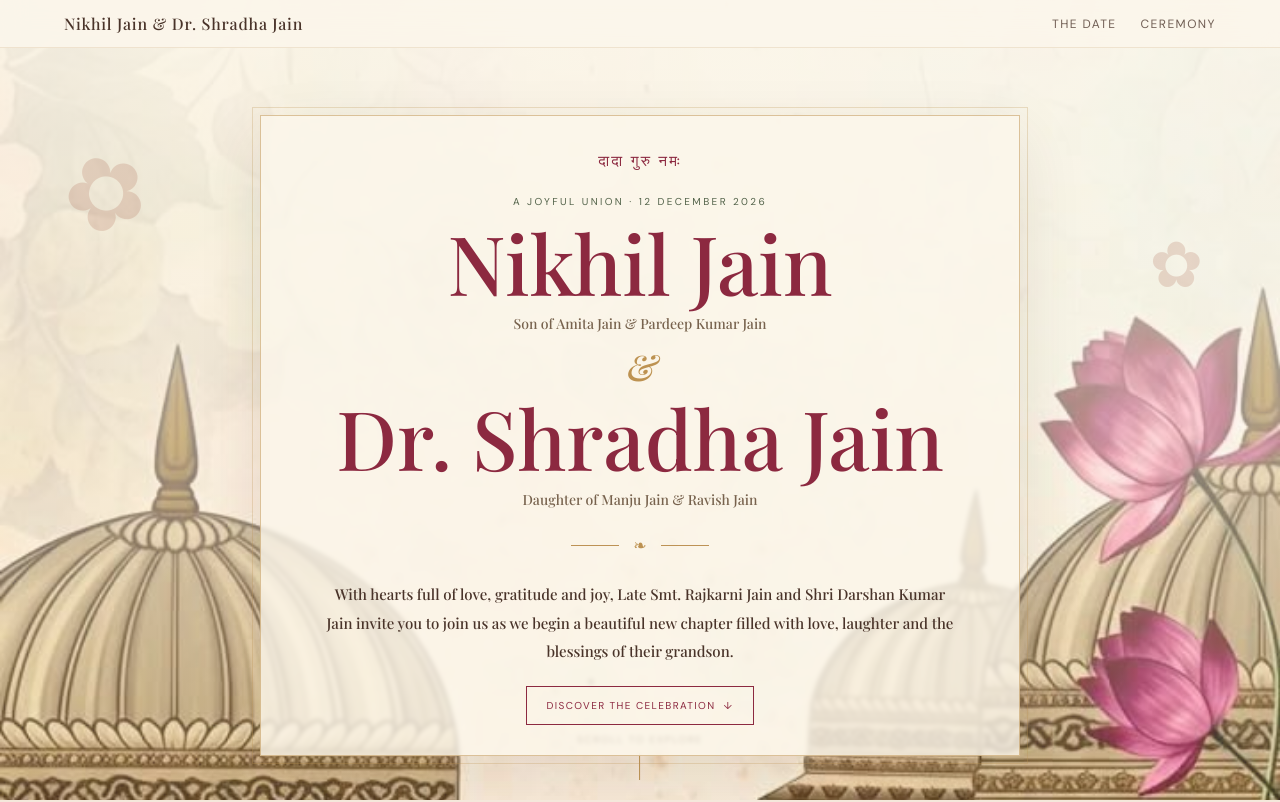
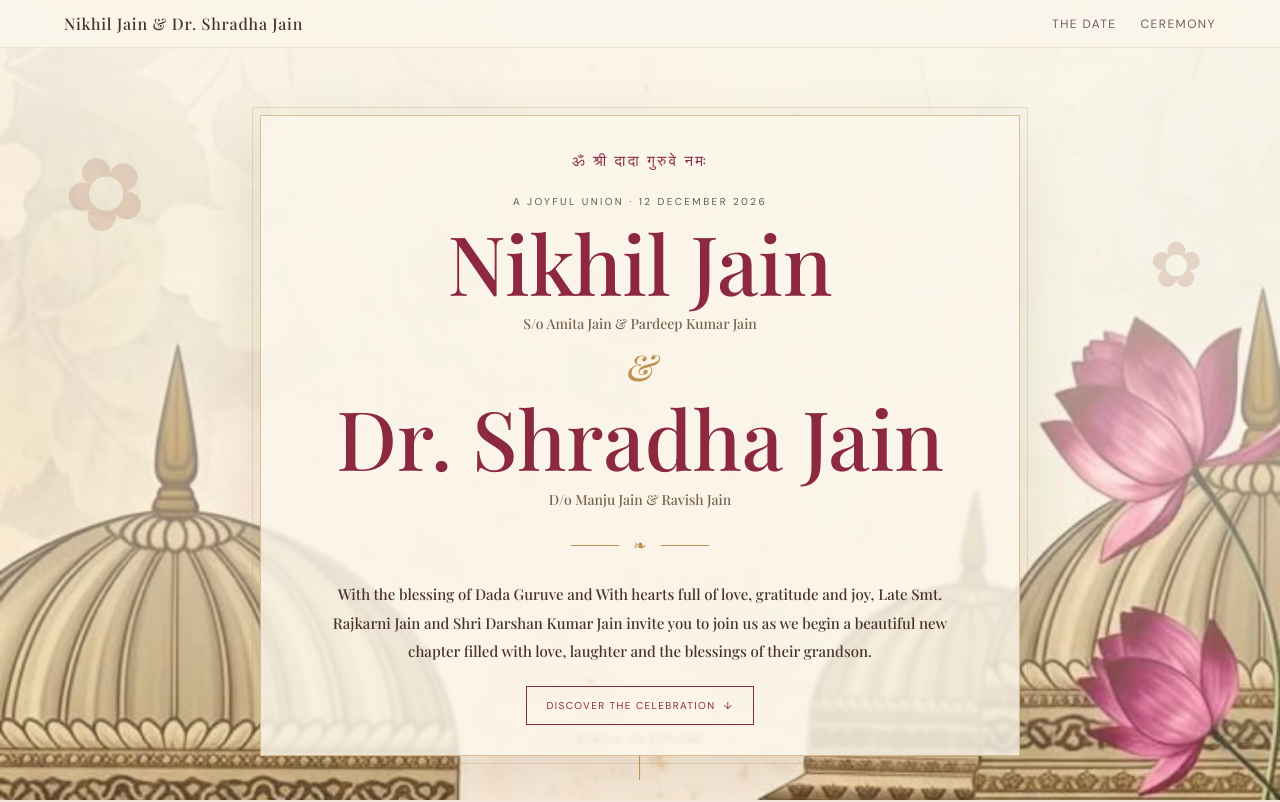
Before and after one commit to cpj-cpj/nikhil-shradha-wedding-invite, a plain HTML site: page index.html in a window 1280 px wide. Shown: the top 802 px of the page. Drawn offline with nearby package versions, Linux system fonts and the light colour scheme; a web font is replaced by a local one.

Commit message:
Update blessing and family wording

```diff
--- a/index.html
+++ b/index.html
@@ -26,11 +26,11 @@
   <main>
     <section class="hero" id="home">
       <div class="hero-inner">
-        <div class="mantra">दादा गुरु नमः</div>
+        <div class="mantra">ॐ श्री दादा गुरुवे नमः</div>
         <div class="eyebrow">A joyful union · 12 December 2026</div>
-        <h1><span class="person-name"><span>Nikhil Jain</span><span class="name-family">Son of Amita Jain &amp; Pardeep Kumar Jain</span></span><i class="amp">&amp;</i><span class="person-name"><span>Dr. Shradha Jain</span><span class="name-family">Daughter of Manju Jain &amp; Ravish Jain</span></span></h1>
+        <h1><span class="person-name"><span>Nikhil Jain</span><span class="name-family">S/o Amita Jain &amp; Pardeep Kumar Jain</span></span><i class="amp">&amp;</i><span class="person-name"><span>Dr. Shradha Jain</span><span class="name-family">D/o Manju Jain &amp; Ravish Jain</span></span></h1>
         <div class="rule">❧</div>
-        <p class="intro">With hearts full of love, gratitude and joy, Late Smt. Rajkarni Jain and Shri Darshan Kumar Jain invite you to join us as we begin a beautiful new chapter filled with love, laughter and the blessings of their grandson.</p>
+        <p class="intro">With the blessing of Dada Guruve and With hearts full of love, gratitude and joy, Late Smt. Rajkarni Jain and Shri Darshan Kumar Jain invite you to join us as we begin a beautiful new chapter filled with love, laughter and the blessings of their grandson.</p>
         <a class="hero-cta" href="#date">Discover the celebration&nbsp; ↓</a>
       </div>
       <div class="scroll-hint"><span>Scroll to explore</span><i></i></div>
```
